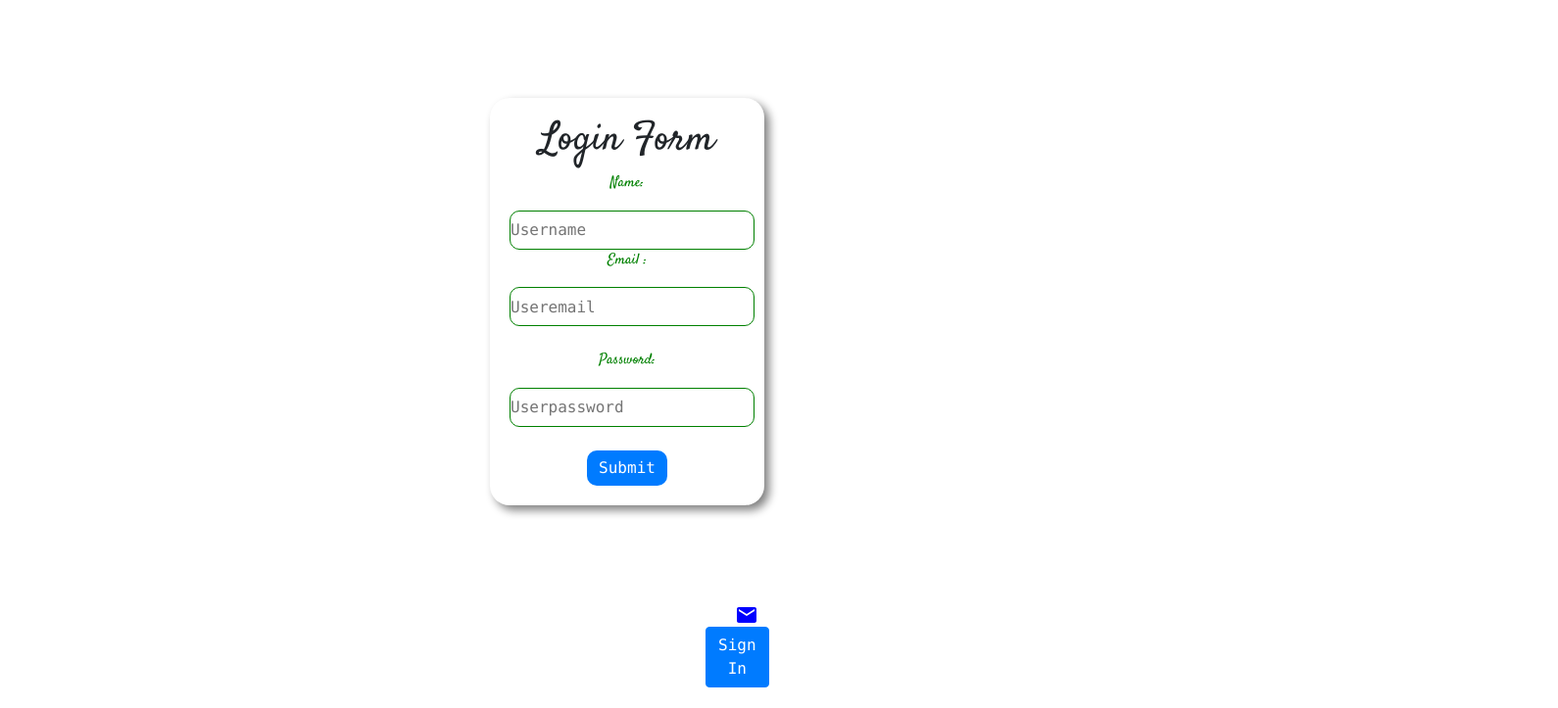
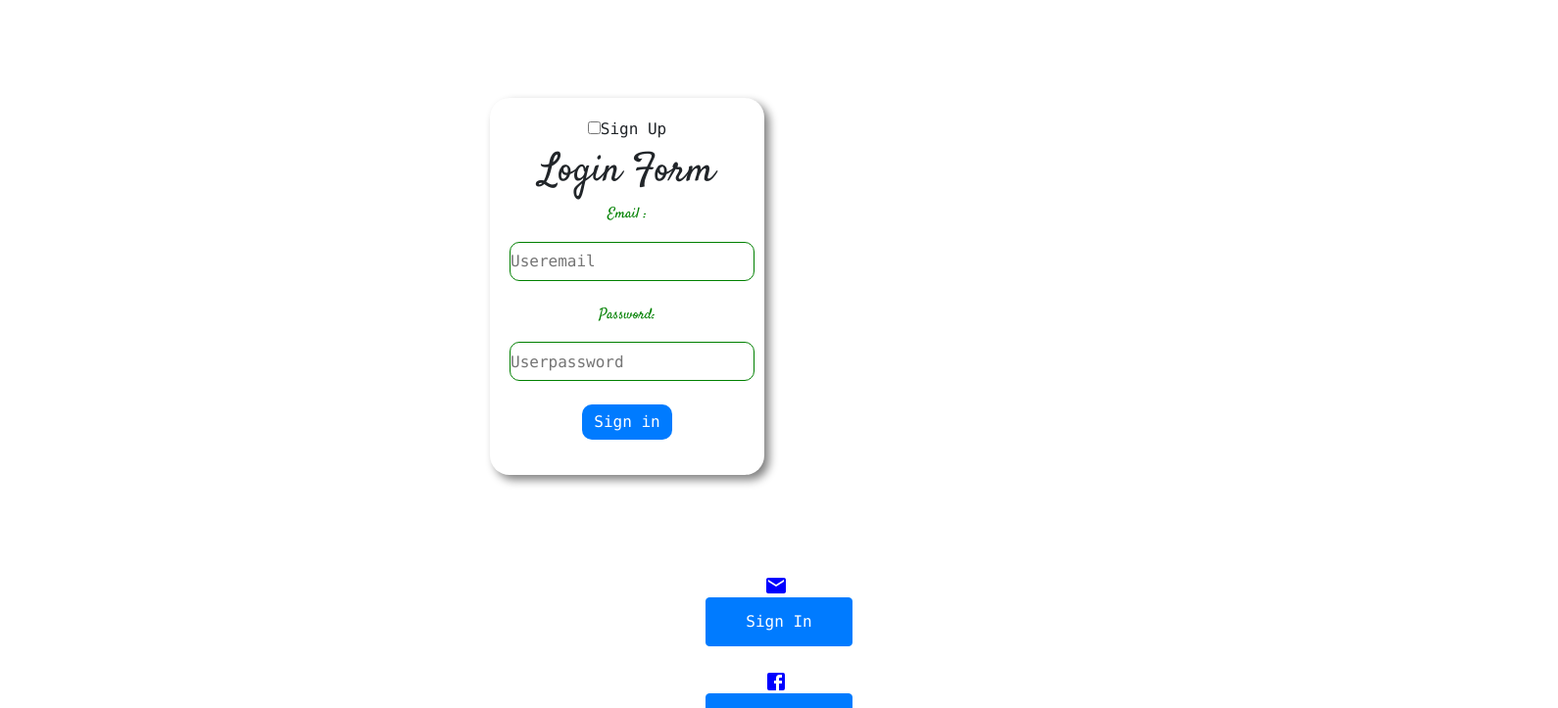
Before and after one commit to Dulal-12/travel-guru, a React (Create React App) app: page /place/1 in a window 1280 px wide. Shown: the top 723 px of the page at 98% size, 1590 px wide, since content can reach past the window. Built offline with nearby package versions, Linux system fonts and the light colour scheme.

Commit message:
done login system

```diff
--- a/src/components/Login/Login.css
+++ b/src/components/Login/Login.css
@@ -19,7 +19,6 @@
 }
 .btn1{
     margin:0px 720px;
-
-
-
+    width:150px;
+    height:50px;
 }
--- a/src/components/Login/Login.js
+++ b/src/components/Login/Login.js
@@ -20,7 +20,12 @@ const Login = () => {
         email:'',
         password:'',
         name:'',
+        error:'',
+        isValid:false,
+        success:'',
     })
+
+    const [newUser,setNewUser] = useState(false);
 
 //firebase Provider
     const provider = new firebase.auth.GoogleAuthProvider();
@@ -77,13 +82,70 @@ const Login = () => {
         }
 
     }
+    const handleSubmit = (e)=>{
+        if(newUser && user.email && user.password){
+            firebase.auth().createUserWithEmailAndPassword(user.email, user.password)
+            .then(res=>{
+                const newUser = {...user};
+                newUser.error = '';
+                newUser.success = "Successful Your Signing Process";
+                newUser.isValid=true;
+                setUser(newUser);
+                updateName(user.name);
+            })
+            .catch(error=> {
+                const newUser = {...user};
+                newUser.error = error.message;
+                newUser.success = '';
+                newUser.isValid=false;
+                setUser(newUser);
+
+
+              });
+        }
+        if(!newUser && user.email && user.password){
+            firebase.auth().signInWithEmailAndPassword(user.email, user.password)
+            .then(res=>{
+                const newUser = {...user};
+                newUser.error = '';
+                newUser.success = "Successful Your Signing Process";
+                newUser.isValid=true;
+                setUser(newUser);
+            })
+            .catch(error=> {
+                const newUser = {...user};
+                newUser.error = error.message;
+                newUser.success = '';
+                newUser.isValid=false;
+                setUser(newUser);
+
+
+              });
+        }
+
+
+        e.preventDefault();
+    }
+    const updateName = name=>{
+        var user = firebase.auth().currentUser;
+
+                user.updateProfile({
+                name: name,
+                }).then(function() {
+                // Update successful.
+                }).catch(function(error) {
+                // An error happened.
+                });
+    }
 
     return (
         <div >
-             <form className="description" >
+             <form className="description" onSubmit={handleSubmit}>
+                 <input type="checkbox" onChange={()=>setNewUser(!newUser)} name="newUser" id=""/>
+                 <label htmlFor="newUser">Sign Up</label>
                  <h1 style={{ fontFamily: 'Satisfy'}}>Login Form</h1>
-                        <p>Name:</p>
-                        <input type="text" name="text" onBlur={ handleFieldInput}id="text" placeholder="Username"/>
+                       {newUser&&
+                        <input type="text" name="text" onBlur={ handleFieldInput}id="text" placeholder="Username"/>}
                         <p>Email :</p>
                         <input type="email" name="email" onBlur={ handleFieldInput}id="email" placeholder="Useremail"/>
                         <br/>
@@ -92,17 +154,18 @@ const Login = () => {
                         <input type="password" name="password" onBlur={ handleFieldInput} id="password" placeholder="Userpassword"/>
                         <br/>
                         <br/>
-                        <input type="submit" className="btn btn-primary"  value="Submit"/>
+                       {newUser ?<input type="submit" className="btn btn-primary"  value="Sign Up"/>:<input type="submit" className="btn btn-primary"  value="Sign in"/>}
+                        {user.isValid?<p style={{fontSize:'18px'}}>{user.success}</p>:<p style={{fontSize:'18px'}}>{user.error}</p>}
 
               </form>
 
               <div>
 
-              <EmailIcon style={{margin:"0px 750px",color:"blue",}}/>{
+              <EmailIcon style={{margin:"0px 780px",color:"blue",}}/>{
                   detail.isSignIn?<button className="btn btn-primary btn1"  onClick={hadleGoogleSignOut}>Sign Out </button>:
                   <button className="btn btn-primary btn1 "   onClick={hadleGoogleSignIn}>Sign In </button>
                   }<br/><br/>
-                <FacebookIcon style={{margin:"0px 750px",color:"blue",}}/> {fbDetail.isSignIn?<button className="btn btn-primary btn1"  onClick={handleFbSignOut}> Sign Out</button>:
+                <FacebookIcon style={{margin:"0px 780px",color:"blue",}}/> {fbDetail.isSignIn?<button className="btn btn-primary btn1"  onClick={handleFbSignOut}> Sign Out</button>:
                   <button className="btn btn-primary btn1"  onClick={handleFbSignIn}>Sign In</button>}
               </div>
 
```
